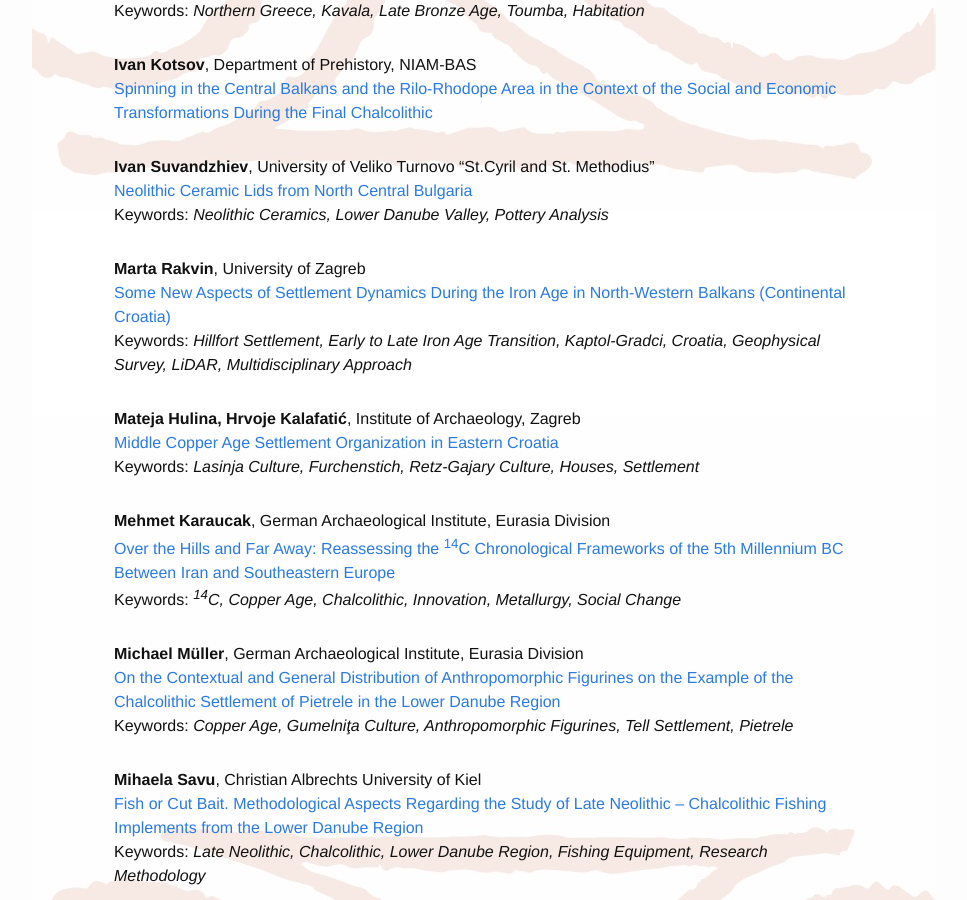
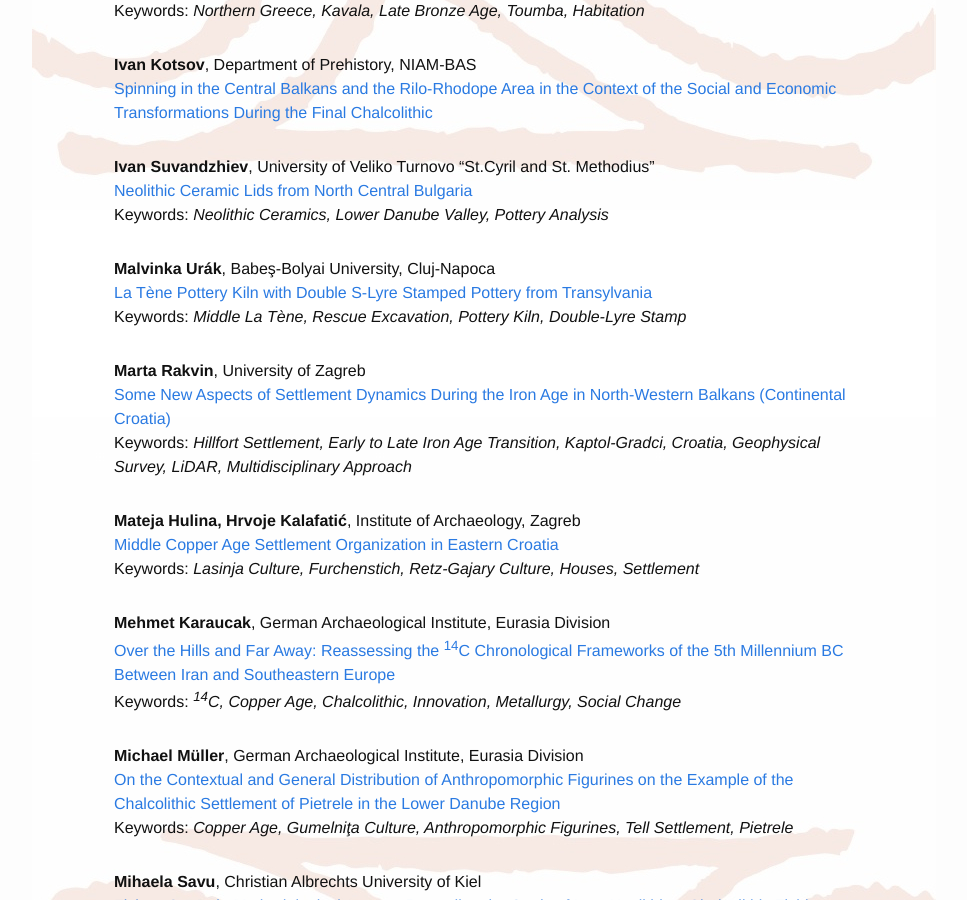
Before and after one commit to balkan-archaeology/balkan-archaeology.github.io, a Jekyll site: the page built from abstracts.md, in a window 1280 px wide and 900 px high, scrolled down 1983 px. Shown: the whole window, without its empty margins (156-1123 px from the left). Built offline with Jekyll 4.4.1, drawn with Linux system fonts in a browser that asks for light colours; some of the changed lines change nothing that is shown.

Commit message:
Add Malvinka Urak's abstract and fix a small formatting mistake in Angeliki Karathanou's abstract.

```diff
--- /dev/null
+++ b/_abstracts/malvinka-urak.md
@@ -0,0 +1,52 @@
+---
+layout: abstract
+
+title: "La Tène Pottery Kiln with Double S-Lyre Stamped Pottery from
+        Transylvania"
+
+author: "Malvinka Urák"
+
+institution: "Babeş-Bolyai University, Cluj-Napoca"
+
+keywords: "Middle La Tène, Rescue Excavation, Pottery Kiln,
+           Double-Lyre Stamp"
+---
+
+For different reasons, during the last decades, the research of the La
+Tène cemeteries received more interest in comparison with the
+habitational sites of the same period. This trend still persist in the
+analyzed region. The chance of the settlements lies in the
+archaeological investigations involved by the construction of the
+highways. In this way the so formed gaps can be gradually filled.
+
+The presented finds were unearthed during the framework of the A3
+motorway excavation crossing the Transylvanian Basin. The site is
+located in the Middle Mures Region, on a plateau situated in one of
+the many guts of the river, with an approximative height of 20 meters
+above the lowland. The small number of archaeological features, dated
+to the middle phase of the La Tène, consist of two kilns and a sunken
+house. One of the kilns were heavily affected by the agricultural
+work, therefore we have no solid base to make statement about its
+original shape and dimensions. The better preserved one belongs to the
+bi-chambered updraught kiln-type. Its specialty lies in the fact that
+both of the flues are formed by stone slabs, material used also to
+reinforce the walls from the exterior side. The garment accessories
+and pottery fragments unearthed in the dwelling are serving a good
+chronological frame for the habitational phase. Another interesting
+aspect is the presence of the double S-Lyre stamped pottery, observed
+both in the dwelling and the pottery kiln. With 1,5 km eastern from
+this potter site another dwelling has been unearthed, where the
+afore-mentioned type of decorated pottery was also observed, proving
+the distribution of the locally manufactured pottery.
+
+The type of kilns in discussion are one of those useful inventions of
+the Celts which were adopted and used for many decades later, not only
+by the Romans, but also the Gepidic and Avar population. The success
+of this kiln-type lies in its structure, which makes possible to
+control the quality and duration of firing, resulting in a uniform,
+high-quality vessel. Such kilns are well know in Western Europe and
+the neighboring areas, but until now, our discovery is the only one
+found and investigated in the Transylvanian Basin. Nevertheless, the
+situation must be the result of the current stage of the
+investigation, and hopefully the forthcoming unearthings and
+investigations will bring to light more finds.
```
Also changed, not shown: _abstracts/angeliki-karathanou.md (+1 -0 lines).
